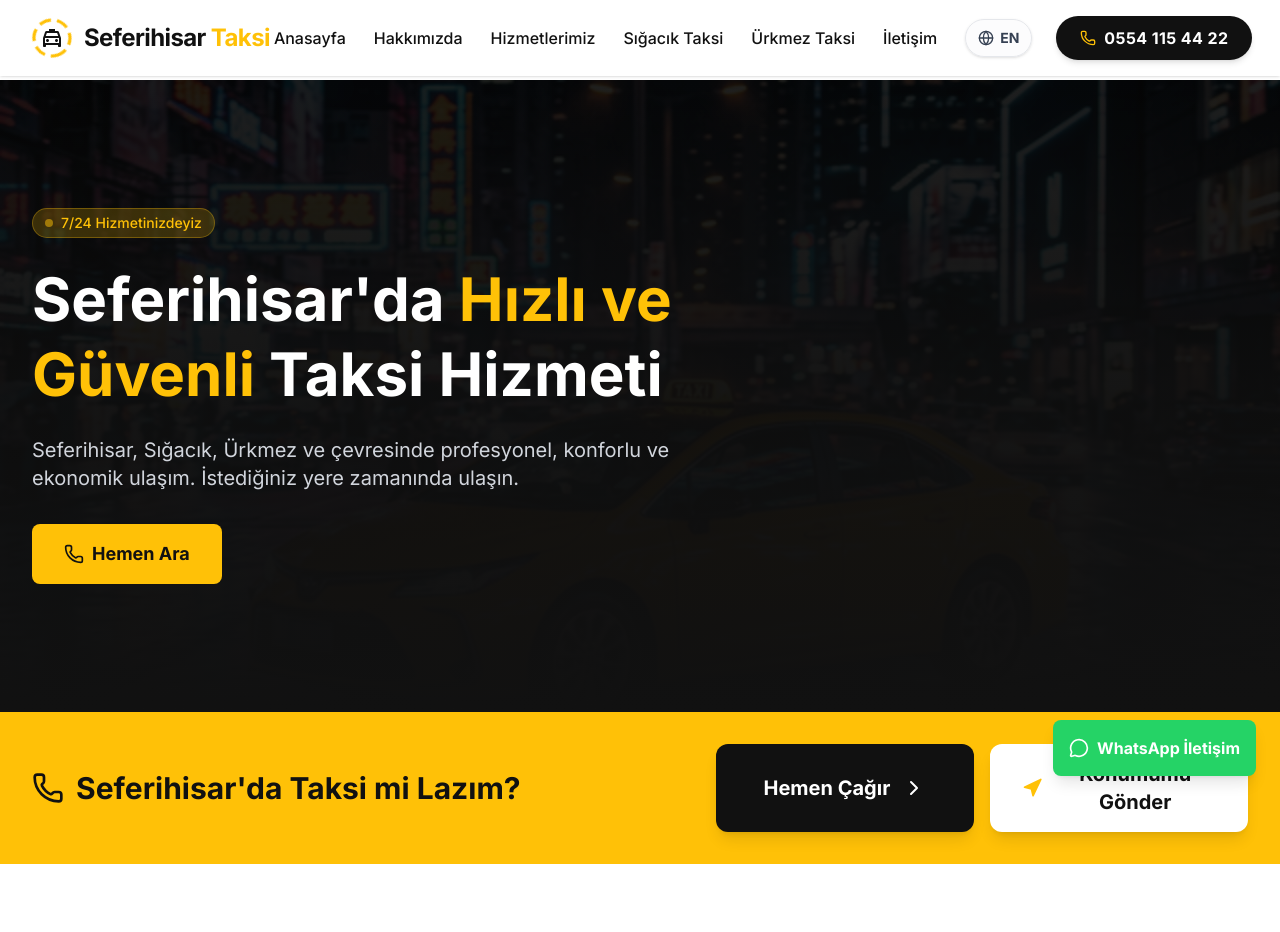
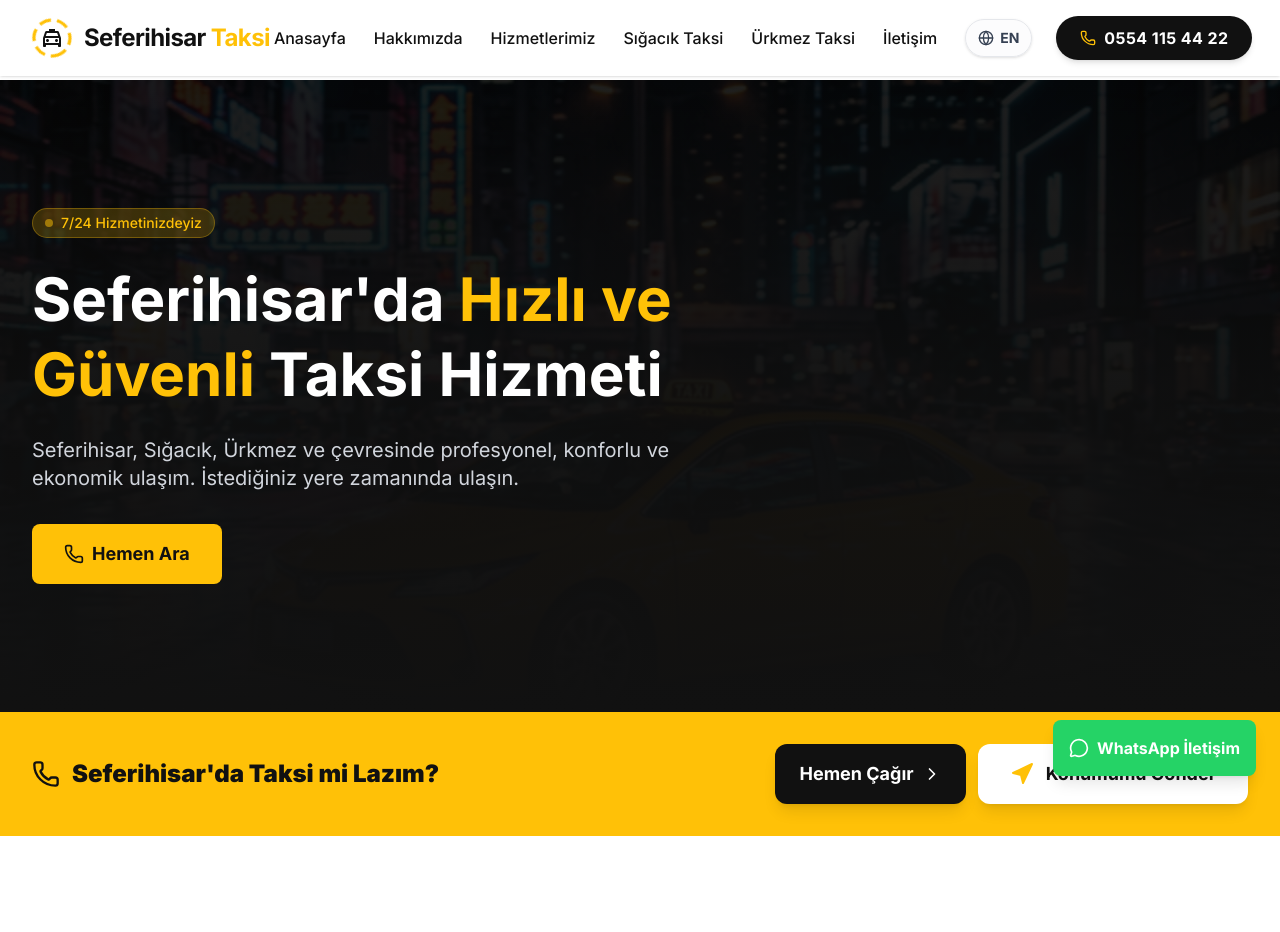
Before and after one commit to kodfinans34/seferihisartaxi, a Next.js app: page / in a window 1280 px wide. Shown: the top 932 px of the page. Built offline with nearby package versions, Linux system fonts and the light colour scheme.

Commit message:
UI: Refine homepage CTA button sizes and update InstallPrompt to display the actual app icon and text 'Ana ekrana ekle'

```diff
--- a/src/app/page.tsx
+++ b/src/app/page.tsx
@@ -59,15 +59,15 @@ export default function Home() {
       <section className="bg-primary py-8">
         <div className="max-w-7xl mx-auto px-4 sm:px-6 lg:px-8">
           <div className="flex flex-col md:flex-row items-center justify-between gap-6">
-            <h2 className="text-xl md:text-2xl lg:text-3xl font-bold text-secondary text-center md:text-left flex flex-col sm:flex-row items-center gap-3">
-              <Phone className="w-6 h-6 sm:w-8 sm:h-8" /> Seferihisar'da Taksi mi Lazım?
+            <h2 className="text-xl md:text-2xl font-black text-secondary text-center md:text-left flex flex-col sm:flex-row items-center gap-3">
+              <Phone className="w-6 h-6 sm:w-7 sm:h-7" /> Seferihisar'da Taksi mi Lazım?
             </h2>
-            <div className="flex flex-col sm:flex-row gap-4 w-full md:w-auto">
-              <a href="tel:+905541154422" className="w-full justify-center bg-secondary text-white hover:bg-black font-bold text-lg sm:text-xl px-6 sm:px-8 py-4 rounded-xl shadow-lg transition-transform hover:scale-105 flex items-center gap-3">
+            <div className="flex flex-col sm:flex-row gap-3 w-full md:w-auto mt-4 md:mt-0">
+              <a href="tel:+905541154422" className="w-full sm:w-auto justify-center bg-secondary text-white hover:bg-black font-bold text-base sm:text-lg px-6 py-3.5 rounded-xl shadow-lg transition-transform hover:scale-105 flex items-center gap-2">
                 Hemen Çağır
-                <ChevronRight className="w-5 h-5 sm:w-6 sm:h-6" />
+                <ChevronRight className="w-5 h-5" />
               </a>
-              <SendLocationButton className="w-full text-lg sm:text-xl" />
+              <SendLocationButton className="w-full sm:w-auto text-base sm:text-lg" />
             </div>
           </div>
         </div>
--- a/src/components/ui/InstallPrompt.tsx
+++ b/src/components/ui/InstallPrompt.tsx
@@ -64,28 +64,27 @@ export const InstallPrompt = () => {
     if (!isVisible) return null;
 
     return (
-        <div className="fixed top-24 right-0 md:top-32 md:right-4 z-[100] w-64 bg-primary text-secondary p-4 shadow-2xl rounded-l-2xl md:rounded-2xl border-l-4 border-y border-white md:border-4 flex flex-col font-medium animate-in slide-in-from-right-10 duration-500">
+        <div className="fixed top-24 right-0 md:top-32 md:right-4 z-[100] w-64 bg-primary text-secondary p-3 shadow-2xl rounded-l-2xl md:rounded-2xl border-l-4 border-y border-white md:border-4 flex flex-col font-medium animate-in slide-in-from-right-10 duration-500">
             <div className="flex justify-between items-start mb-2">
-                <div className="bg-white p-1.5 rounded-lg shadow-sm flex-shrink-0">
-                    <Download className="w-5 h-5 text-secondary" />
+                <div className="flex items-center gap-3">
+                    <img src="/app-icon-192.png" alt="Taksi" className="w-10 h-10 rounded-xl shadow-md border border-white/50" />
+                    <div className="flex flex-col">
+                        <span className="font-black text-base">Taksi</span>
+                        <span className="text-xs font-bold opacity-80">Ana ekrana ekle</span>
+                    </div>
                 </div>
                 <button
                     onClick={handleClose}
-                    className="p-1 text-secondary/70 hover:text-black hover:bg-white/20 rounded-full transition-colors"
+                    className="p-1 text-secondary/70 hover:text-black hover:bg-white/50 rounded-full transition-colors"
                     aria-label="Kapat"
                 >
                     <X className="w-5 h-5" />
                 </button>
             </div>
 
-            <div className="text-sm leading-tight mb-3">
-                <span className="font-extrabold text-base block mb-1">Taksi Uygulamamız</span>
-                <span>Ana ekrana ekleyin, tek tıkla taksiye ulaşın!</span>
-            </div>
-
             <button
                 onClick={handleInstallClick}
-                className="w-full bg-secondary text-white text-sm font-bold py-2 rounded-xl hover:bg-black transition-colors shadow-lg"
+                className="w-full bg-secondary text-white text-sm font-bold py-2 mt-1 rounded-xl hover:bg-black transition-colors shadow-lg"
             >
                 Hemen Ekle
             </button>
```
